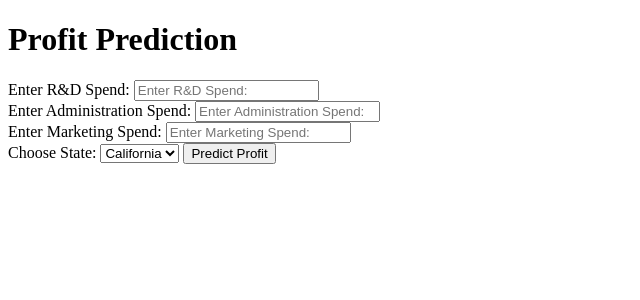
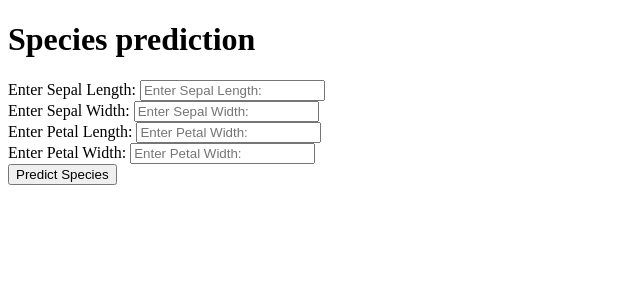
Before and after one commit to hardikz150/iris_modelapp, a Flask app: page / in a window 1280 px wide. Shown: the top 300 px of the page, without its empty margins (0-640 px from the left). Run offline with Flask 2, Linux system fonts and the light colour scheme; parts of the project's set-up code (start-up, migrations or seed data) failed here and were passed over.

Commit message:
Add files via upload

```diff
--- a/templates/index.html
+++ b/templates/index.html
@@ -3,7 +3,7 @@
 <!--From https://codepen.io/frytyler/pen/EGdtg-->
 <head>
   <meta charset="UTF-8">
-  <title>ProfitPredictor API (50 Startups)</title>
+  <title>Species predictor</title>
   <link href='https://fonts.googleapis.com/css?family=Pacifico' rel='stylesheet' type='text/css'>
 <link href='https://fonts.googleapis.com/css?family=Arimo' rel='stylesheet' type='text/css'>
 <link href='https://fonts.googleapis.com/css?family=Hind:300' rel='stylesheet' type='text/css'>
@@ -13,21 +13,16 @@
 
 <body>
  <div class="login">
-	<h1>Profit Prediction</h1>
+	<h1>Species prediction</h1>
 
      <!-- Main Input For Receiving Query to our ML -->
     <form action="{{ url_for('predict')}}"method="post">
-    	Enter R&D Spend: <input type="text" name="rdSpend" placeholder="Enter R&D Spend: " required="required" /><br>
-        Enter Administration Spend: <input type="text" name="admSpend" placeholder="Enter Administration Spend: " required="required" /><br>
-		Enter Marketing Spend: <input type="text" name="markSpend" placeholder="Enter Marketing Spend: " required="required" /><br>
-        <label for="state">Choose State:</label>
-        <select id="state" name="state">
-            <option value="California">California</option>
-            <option value="Florida">Florida</option>
-            <option value="New York">New York</option>
-        </select>
+    	Enter Sepal Length: <input type="text" name="sepal length" placeholder="Enter Sepal Length: " required="required" /><br>
+      Enter Sepal Width: <input type="text" name="sepal width" placeholder="Enter Sepal Width: " required="required" /><br>
+      Enter Petal Length: <input type="text" name="petal length" placeholder="Enter Petal Width: " required="required" /><br>
+      Enter Petal Width: <input type="text" name="petal width" placeholder="Enter Petal Width: " required="required" /><br>
 
-        <button type="submit" class="btn btn-primary btn-block btn-large">Predict Profit</button>
+        <button type="submit" class="btn btn-primary btn-block btn-large">Predict Species</button>
     </form>
 
    <br>
```
